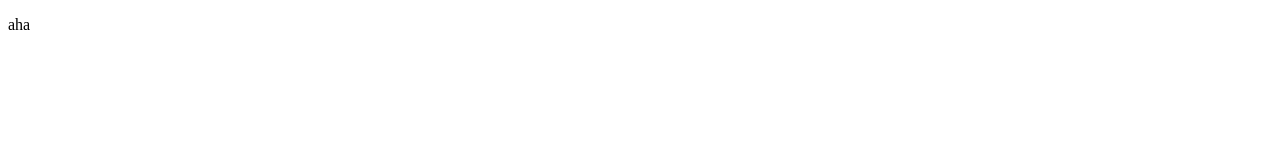
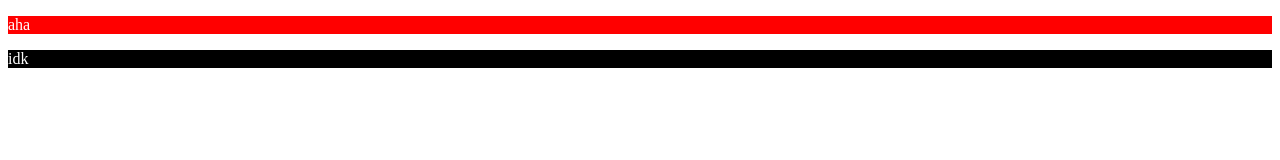
Before and after one commit to castillorosy/Portolio3RosyC, a plain HTML site: page public_html/index.html in a window 1280 px wide. Drawn offline with nearby package versions, Linux system fonts and the light colour scheme.

Commit message:
2nd commit

```diff
--- a/public_html/index.html
+++ b/public_html/index.html
@@ -14,8 +14,12 @@ and open the template in the editor.
     <body>
         <div class="practice">
             <p>aha</p>
+
+            <p>idk</p>
         </div>
 
-        <script type="text/javascript" src="script.js"></script>
+        <script type="text/javascript" src="script.js">
+
+        </script>
     </body>
 </html>
--- a/public_html/script.js
+++ b/public_html/script.js
@@ -1,5 +1,5 @@
-/*
- * To change this license header, choose License Headers in Project Properties.
- * To change this template file, choose Tools | Templates
- * and open the template in the editor.
- */
+$("document").ready(function(){
+    $(".test").css("background-color", "blue");
+    $('p:first').css({"background-color": "red", "color": "white"});
+  $('p:last').css({"background-color": "black", "color": "white"});
+});
```
Also changed, not shown: 1 other file.
